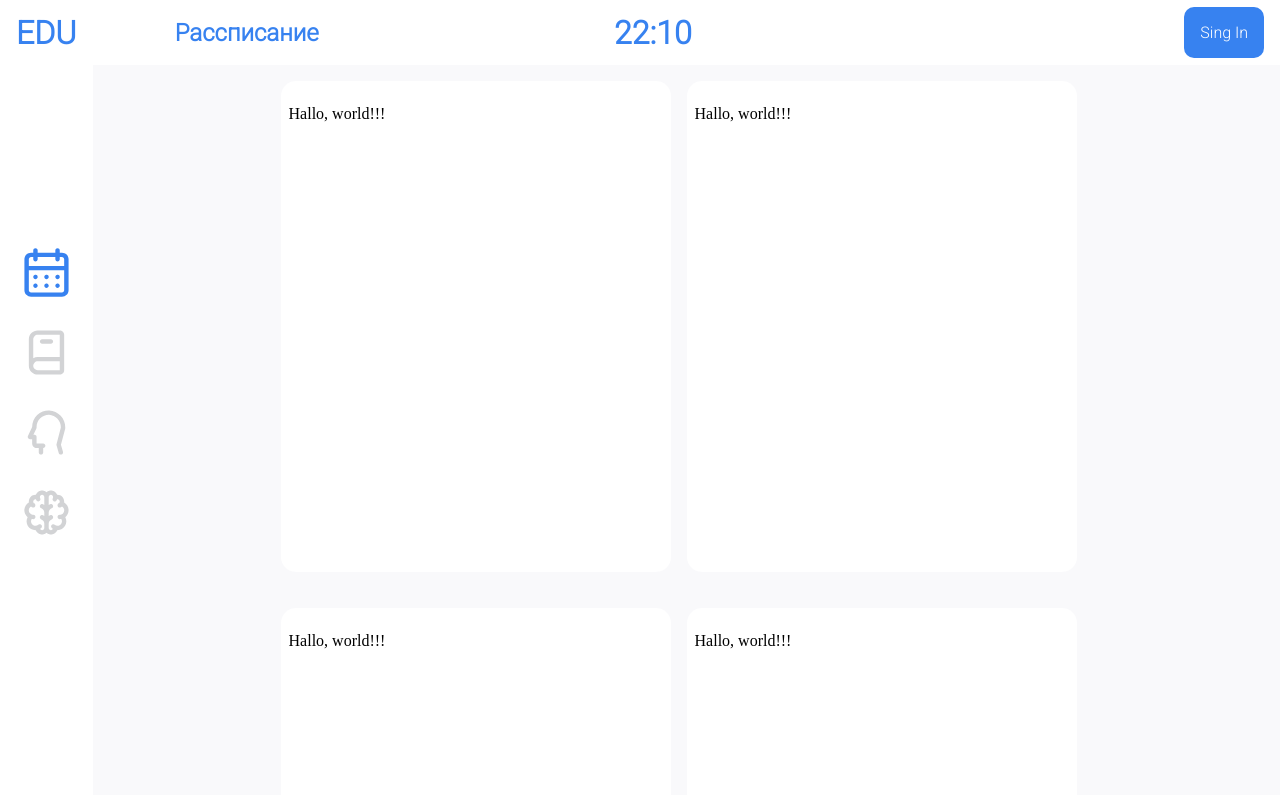
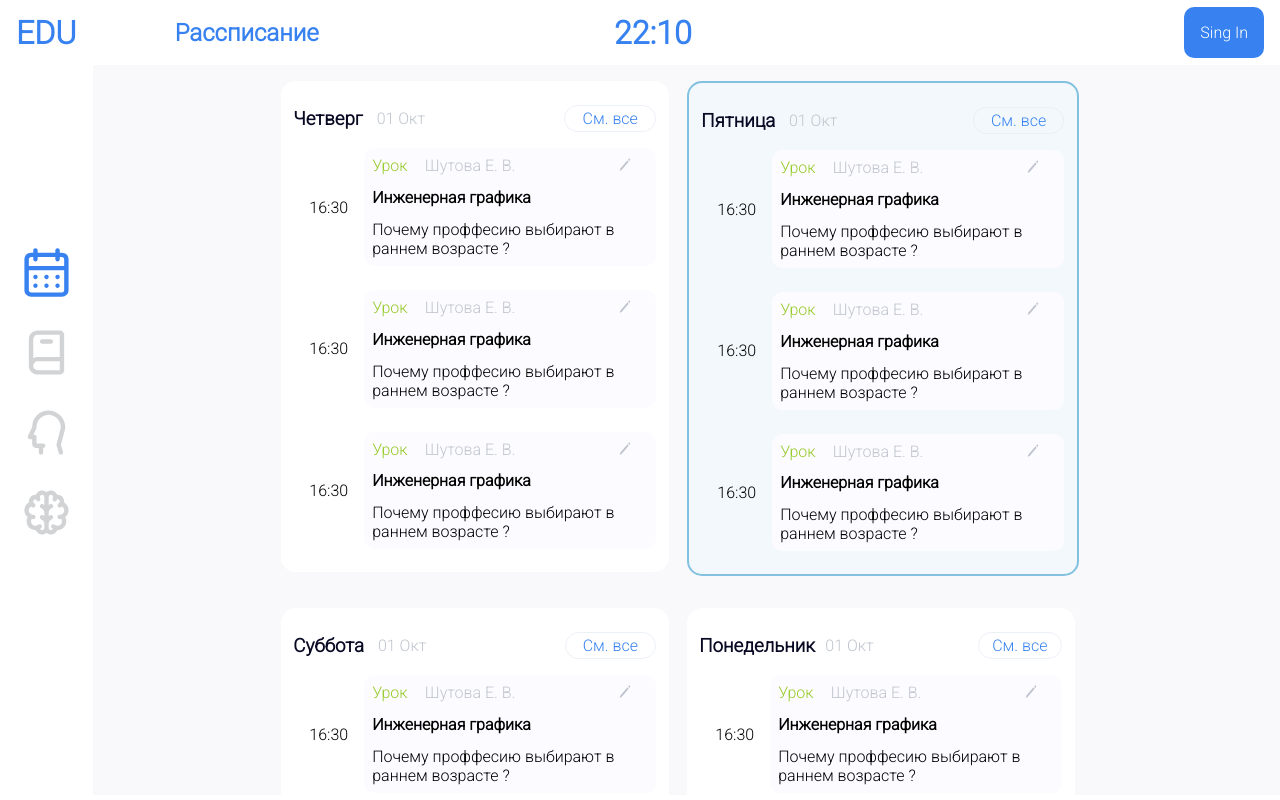
Before and after one commit to Alex-Andr-19/NC-proj, an Angular app: page / in a window 1280 px wide. Built offline with nearby package versions, Linux system fonts and the light colour scheme.

Commit message:
First disign version

```diff
--- a/src/app/app.component.css
+++ b/src/app/app.component.css
@@ -80,6 +80,8 @@ main .main_info {
 
   background: #F9F9FB;
 
+  font-family: 'Roboto', sans-serif;
+
   display: flex;
   flex-direction: row;
   flex-wrap: wrap;
--- a/src/app/app.component.html
+++ b/src/app/app.component.html
@@ -29,9 +29,8 @@
   <div class="main_info">
 
     <div class="daily-sticker" *ngFor="let v of stickerCount; let i = index">
-<!--      <h1>{{i}}</h1>-->
-      <daily-sticker *ngIf="i === currentDay" [isActive]="true" [weekDay]="i+1"></daily-sticker>
-      <daily-sticker *ngIf="i !== currentDay" [isActive]="false" [weekDay]="i+1"></daily-sticker>
+      <daily-sticker *ngIf="cycleNum(0, i + startDay, 5) === currentDay" [isActive]="true" [weekDay]="cycleNum(0, i + startDay, 5)"></daily-sticker>
+      <daily-sticker *ngIf="cycleNum(0, i + startDay, 5) !== currentDay" [isActive]="false" [weekDay]="cycleNum(0, i + startDay, 5)"></daily-sticker>
     </div>
 
   </div>
--- a/src/app/app.component.ts
+++ b/src/app/app.component.ts
@@ -9,8 +9,24 @@ import {DailyStickerComponent} from "./daily-sticker/daily-sticker.component";
 export class AppComponent {
   title = 'EDU Cite';
   stickerCount: number[] = [1, 2, 3, 4, 5, 6];
+
+  startDay: number = 3;
   currentDay: number = 4;
 
-  // dailyStickers: DailyStickerComponent[] = [];
   constructor() {}
+
+  cycleNum(min: number, value: number, max: number): number {
+
+    let res: number = value;
+    let size: number = max - min + 1;
+
+    while (res > max) {
+      res -= size;
+    }
+    while (res < min) {
+      res += size;
+    }
+
+    return res;
+  }
 }
--- a/src/app/app.module.ts
+++ b/src/app/app.module.ts
@@ -3,11 +3,13 @@ import { BrowserModule } from '@angular/platform-browser';
 
 import { AppComponent } from './app.component';
 import {DailyStickerComponent} from "./daily-sticker/daily-sticker.component";
+import { LessonComponent } from './lesson/lesson.component';
 
 @NgModule({
   declarations: [
     AppComponent,
-    DailyStickerComponent
+    DailyStickerComponent,
+    LessonComponent
   ],
   imports: [
     BrowserModule
--- a/src/app/daily-sticker/daily-sticker.component.css
+++ b/src/app/daily-sticker/daily-sticker.component.css
@@ -1,14 +1,44 @@
 .body {
-  width: 96%;
+  width: 93%;
   height: 96%;
 
-  padding: .5em;
+  padding: .5em .8em;
 
 
   background: white;
   border-radius: 15px;
+
+  overflow: hidden;
 }
 .active {
   background: #F2F8FB;
   border: 2px solid #83C1E0;
 }
+
+
+.sticker-header {
+  display: flex;
+  justify-content: space-between;
+  align-items: center;
+}
+.sticker-header h3 {
+  flex-grow: .5;
+
+  color: #080922;
+}
+.sticker-header .date {
+  flex-grow: 5;
+  color: #C0C5CF;
+}
+.sticker-header .see-more {
+  flex-grow: 1;
+  height: 50%;
+
+  padding: .2em;
+
+  border: 1px solid #EBEFF6;
+  border-radius: 25px;
+
+  color: #3782F0;
+  text-align: center;
+}
--- a/src/app/daily-sticker/daily-sticker.component.html
+++ b/src/app/daily-sticker/daily-sticker.component.html
@@ -1,3 +1,21 @@
 <div [class]="renderClass()">
-  <p>Hallo, world!!!</p>
+
+<div class="sticker-header">
+  <h3>{{dayString[weekDay]}}</h3>
+  <span class="date">01 Окт</span>
+
+  <div class="see-more">См. все</div>
 </div>
+
+<div class="sticker-content">
+  <div class="lesson" *ngFor="let lesson of lessons">
+    <lesson
+      [time]="lesson.time"
+      [format]="lesson.format"
+      [teacher]="lesson.teacher"
+      [title]="lesson.title"
+      [theme]="lesson.theme"></lesson>
+  </div>
+</div>
+
+</div>
--- a/src/app/daily-sticker/daily-sticker.component.ts
+++ b/src/app/daily-sticker/daily-sticker.component.ts
@@ -1,36 +1,59 @@
 import {Component, Input, OnInit} from '@angular/core';
+
+interface Lesson {
+  time: String,
+  format: String,
+  teacher: String,
+  title: String,
+  theme: String
+}
 
 @Component({
   selector: 'daily-sticker',
   templateUrl: './daily-sticker.component.html',
   styleUrls: ['./daily-sticker.component.css']
 })
-export class DailyStickerComponent implements OnInit {
+export class DailyStickerComponent {
   @Input()
   isActive: boolean = false;
 
   @Input()
   weekDay: number = 0;
 
-  // constructor(private _weekDay: Number) {
-  constructor () {
-    console.log(this.isActive);
-  }
+  dayString: String[] = ["Понедельник", "Вторик", "Среда", "Четверг", "Пятница", "Суббота"];
 
-  ngOnInit(): void {
-  }
+  lessons: Array<Lesson> = [
+    {
+      time: "16:30",
+      format: "Урок",
+      teacher: "Шутова Е. В.",
+      title: "Инженерная графика",
+      theme: "Почему проффесию выбирают в раннем возрасте ?"
+    },
+    {
+      time: "16:30",
+      format: "Урок",
+      teacher: "Шутова Е. В.",
+      title: "Инженерная графика",
+      theme: "Почему проффесию выбирают в раннем возрасте ?"
+    },
+    {
+      time: "16:30",
+      format: "Урок",
+      teacher: "Шутова Е. В.",
+      title: "Инженерная графика",
+      theme: "Почему проффесию выбирают в раннем возрасте ?"
+    },
+    {
+      time: "16:30",
+      format: "Урок",
+      teacher: "Шутова Е. В.",
+      title: "Инженерная графика",
+      theme: "Почему проффесию выбирают в раннем возрасте ?"
+    }
+  ]
 
-  // getWeekDay(): Number {
-  //   return this._weekDay;
-  // }
-
-  activate(): void {
-    this.isActive = true;
-  }
-
-  deactivate(): void {
-    this.isActive = false;
-  }
+  constructor () {}
 
   renderClass(): String {
     let res: String = "body";
--- /dev/null
+++ b/src/app/lesson/lesson.component.css
@@ -0,0 +1,47 @@
+.body {
+  width: 100%;
+  height: 28%;
+
+  margin-bottom: 1.5em;
+
+  display: flex;
+  flex-direction: row;
+}
+
+.time {
+  padding: 0 1em;
+
+  display: flex;
+  justify-content: center;
+  align-items: center;
+}
+
+.content {
+  padding: .5em;
+
+  background: #FCFBFF;
+  border-radius: 10px;
+}
+
+.content .first-line {
+  display: flex;
+  justify-content: space-between;
+}
+
+.content .first-line .format {
+  flex-grow: 1;
+
+  color: #97CA2B;
+}
+.content .first-line .teacher {
+  flex-grow: 6;
+
+  color: #C0C5CF;
+}
+.content .first-line .edit-button {
+  flex-grow: 1;
+}
+
+.content .title h4 {
+  margin: .8em 0;
+}
--- /dev/null
+++ b/src/app/lesson/lesson.component.html
@@ -0,0 +1,14 @@
+<div class="body">
+  <div class="time">{{time}}</div>
+  <div class="content">
+    <div class="first-line">
+      <div class="format">{{format}}</div>
+      <div class="teacher">{{teacher}}</div>
+      <div class="edit-button"><img src="../../assets/pencil.svg" alt=""></div>
+    </div>
+    <div class="second-line title">
+      <h4>{{title}}</h4>
+    </div>
+    <div class="third-line theme">{{theme}}</div>
+  </div>
+</div>
--- /dev/null
+++ b/src/app/lesson/lesson.component.ts
@@ -0,0 +1,27 @@
+import {Component, Input, OnInit} from '@angular/core';
+import {installPackage} from "@angular/cli/utilities/install-package";
+
+@Component({
+  selector: 'lesson',
+  templateUrl: './lesson.component.html',
+  styleUrls: ['./lesson.component.css']
+})
+export class LessonComponent implements OnInit {
+
+  @Input()
+  time: String = "00:00";
+  @Input()
+  format: String = "";
+  @Input()
+  teacher: String = "";
+  @Input()
+  title: String = "";
+  @Input()
+  theme: String = "";
+
+  constructor() { }
+
+  ngOnInit(): void {
+  }
+
+}
```
Also changed, not shown: src/assets/pencil.svg (added), 1 other file (tests, documents, lock files or other folders).
